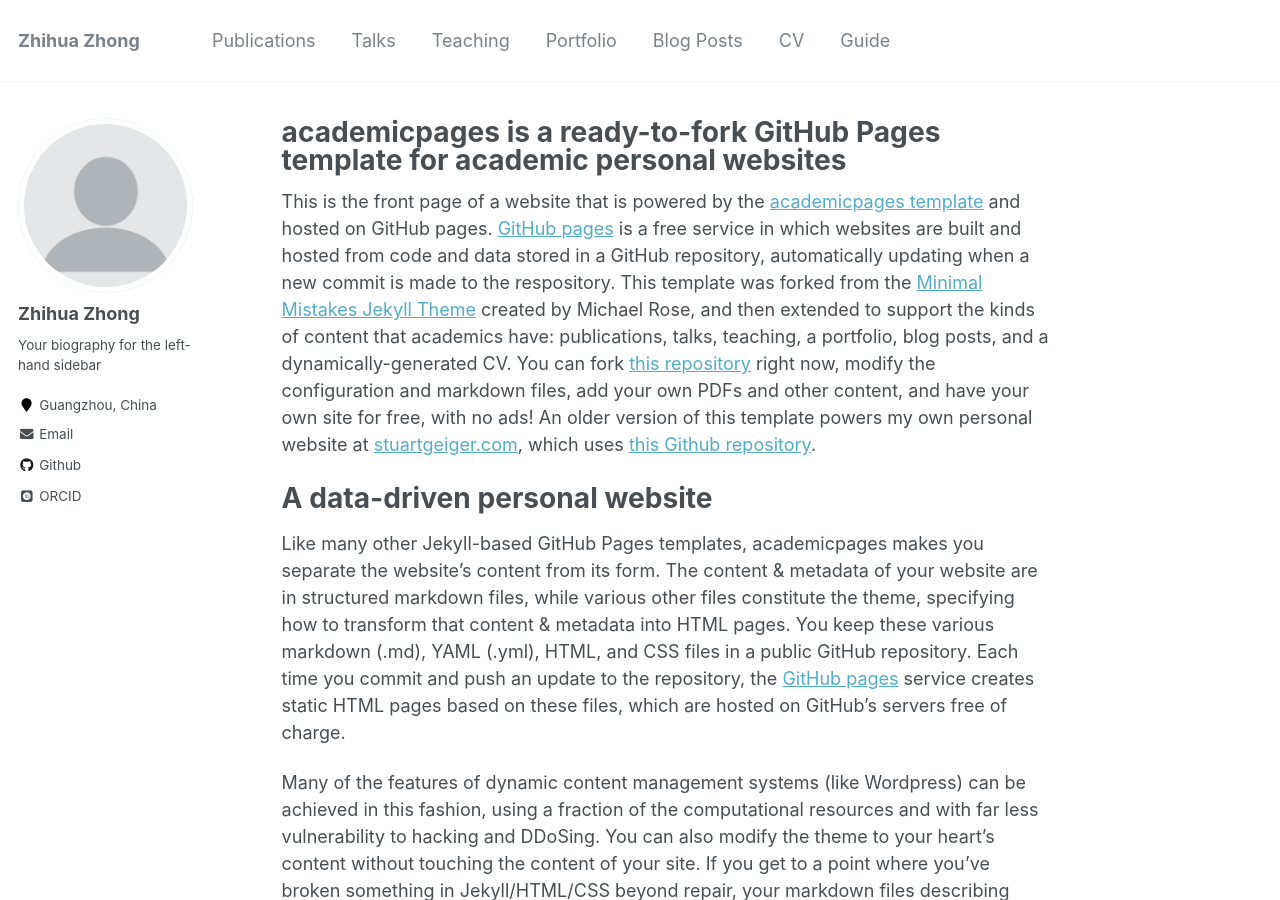
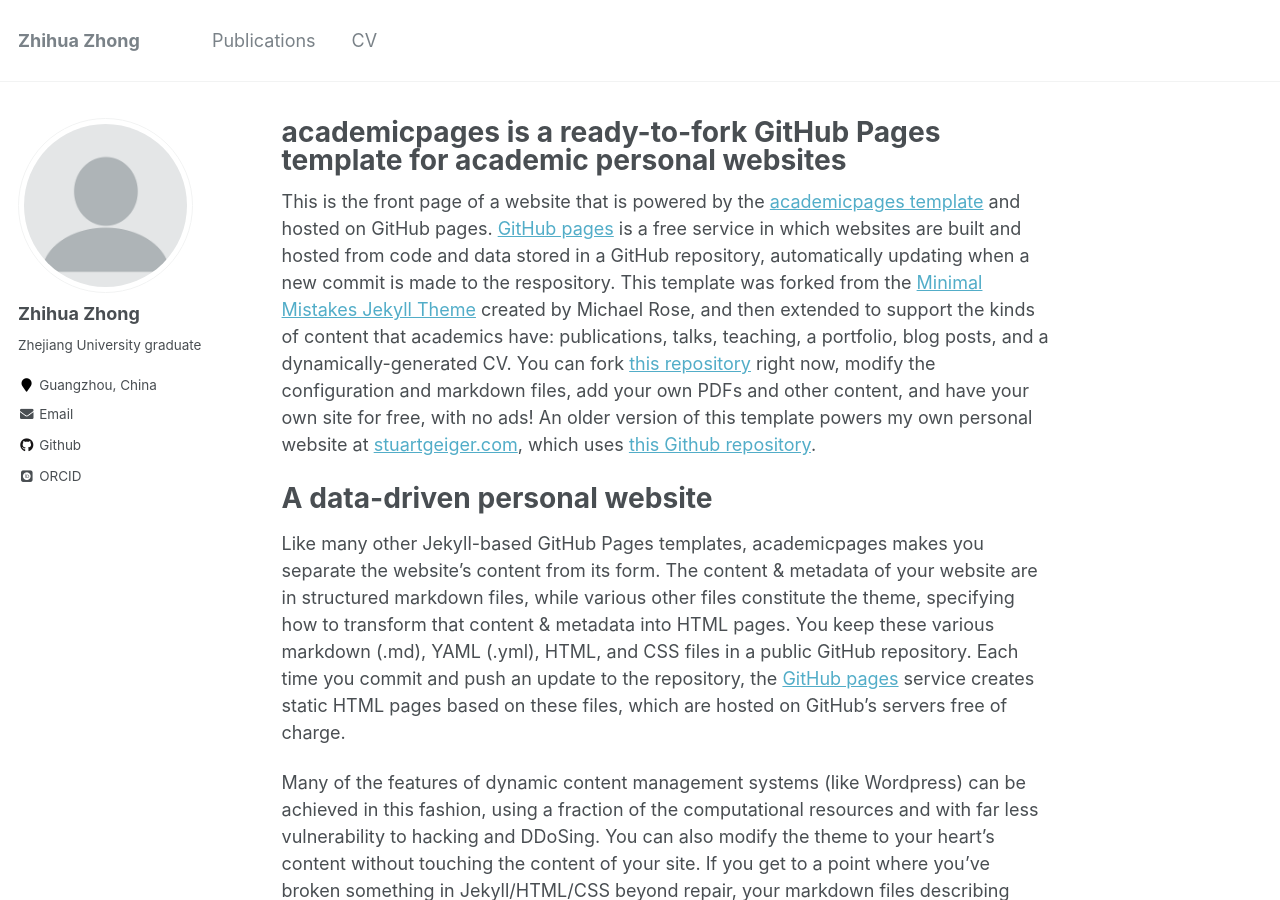
Before and after one commit to Isaac-Paradox/Isaac-Paradox.github.io, a Jekyll site: the page built from _pages/about.md, in a window 1280 px wide and 900 px high. Built offline with Jekyll 4.4.1, drawn with Linux system fonts in a browser that asks for light colours; some web fonts are replaced.

Commit message:
update pages

```diff
--- a/_config.yml
+++ b/_config.yml
@@ -82,7 +82,7 @@
 author:
   name             : "Zhihua Zhong"
   avatar           : "profile.png"
-  bio              : "Your biography for the left-hand sidebar"
+  bio              : "Zhejiang University graduate"
   location         : "Guangzhou, China"
   employer         :
   pubmed           : #"https://www.ncbi.nlm.nih.gov/pubmed/?term=john+snow"
```
Also changed, not shown: _data/navigation.yml (+10 -10 lines).
